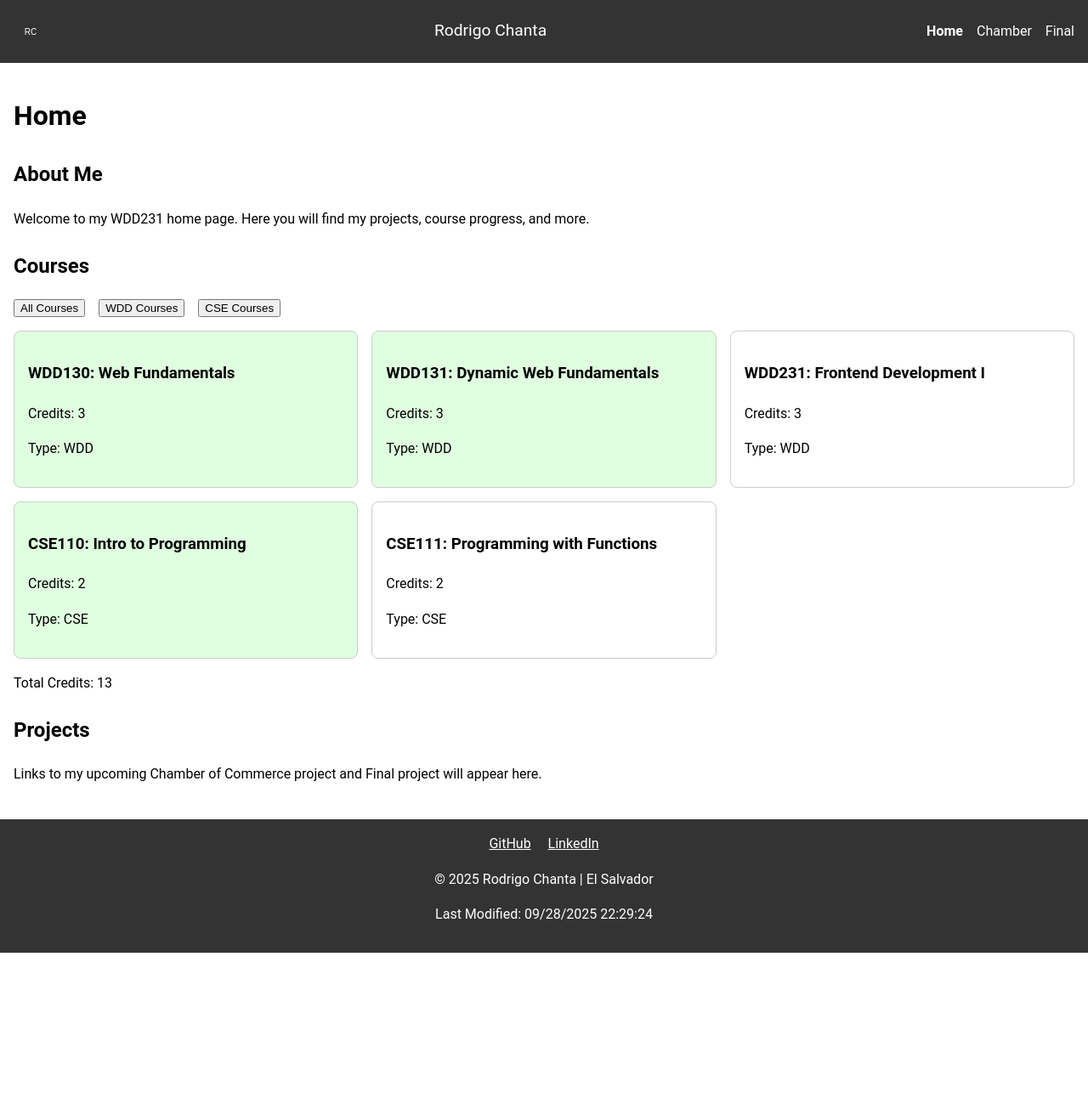
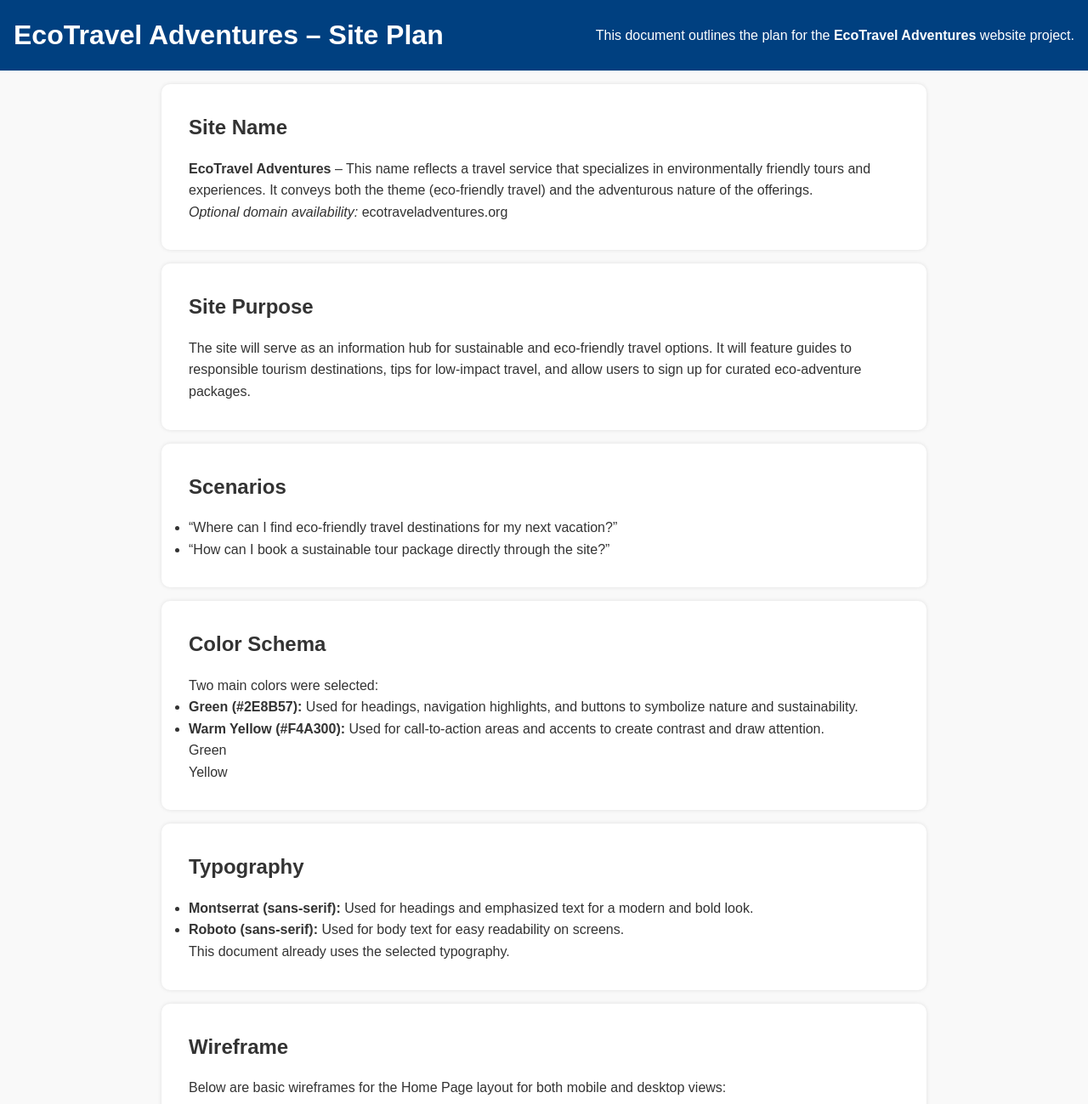
Before and after one commit to Rosterrr/wdd231, a plain HTML site: page index.html in a window 1280 px wide. Shown: the top 1299 px of the page at 85% size. Before the commit the page ends 1121 px from the top, so only its background shows below. Drawn offline with Linux system fonts and the light colour scheme; files that its build step writes are made by us from their sources.

Commit message:
index.html

```diff
--- a/index.html
+++ b/index.html
@@ -3,61 +3,69 @@
 <head>
   <meta charset="UTF-8">
   <meta name="viewport" content="width=device-width, initial-scale=1.0">
-  <meta name="description" content="Rodrigo's WDD231 Home Page">
-  <meta name="author" content="Rodrigo Chanta">
-  <title>WDD231 Home Page</title>
-  <link rel="stylesheet" href="wdd231/styles/small.css">
-  <link rel="stylesheet" href="wdd231/styles/large.css">
-  <script src="wdd231/scripts/navigation.js" defer></script>
-  <script src="wdd231/scripts/date.js" defer></script>
-  <script src="wdd231/scripts/course.js" defer></script>
+  <title>Site Plan – EcoTravel Adventures</title>
+  <!-- Google Fonts -->
+  <link href="https://fonts.googleapis.com/css2?family=Montserrat:wght@500&family=Roboto&display=swap" rel="stylesheet">
+  <!-- External CSS -->
+  <link rel="stylesheet" href="styles.css">
 </head>
 <body>
+
   <header>
-    <img src="wdd231/images/logo.svg" alt="Site Logo" class="logo">
-    <span class="site-name">Rodrigo Chanta</span>
-    <button id="menu" aria-label="Menu">&#9776;</button>
-    <nav>
-      <ul id="navLinks">
-        <li><a href="index.html" class="active">Home</a></li>
-        <li><a href="#">Chamber</a></li>
-        <li><a href="#">Final</a></li>
-      </ul>
-    </nav>
+    <h1>EcoTravel Adventures – Site Plan</h1>
+    <p>This document outlines the plan for the <strong>EcoTravel Adventures</strong> website project.</p>
   </header>
 
-  <main>
-    <h1>Home</h1>
+  <section>
+    <h2>Site Name</h2>
+    <p><strong>EcoTravel Adventures</strong> – This name reflects a travel service that specializes in environmentally friendly tours and experiences. It conveys both the theme (eco-friendly travel) and the adventurous nature of the offerings.</p>
+    <p><em>Optional domain availability:</em> ecotraveladventures.org</p>
+  </section>
 
-    <section>
-      <h2>About Me</h2>
-      <p>Welcome to my WDD231 home page. Here you will find my projects, course progress, and more.</p>
-    </section>
+  <section>
+    <h2>Site Purpose</h2>
+    <p>The site will serve as an information hub for sustainable and eco-friendly travel options. It will feature guides to responsible tourism destinations, tips for low-impact travel, and allow users to sign up for curated eco-adventure packages.</p>
+  </section>
 
-    <section>
-      <h2>Courses</h2>
-      <div class="buttons">
-        <button id="all">All Courses</button>
-        <button id="wdd">WDD Courses</button>
-        <button id="cse">CSE Courses</button>
-      </div>
-      <div id="courses"></div>
-      <p id="totalCredits"></p>
-    </section>
+  <section>
+    <h2>Scenarios</h2>
+    <ul>
+      <li>“Where can I find eco-friendly travel destinations for my next vacation?”</li>
+      <li>“How can I book a sustainable tour package directly through the site?”</li>
+    </ul>
+  </section>
 
-    <section>
-      <h2>Projects</h2>
-      <p>Links to my upcoming Chamber of Commerce project and Final project will appear here.</p>
-    </section>
-  </main>
+  <section>
+    <h2>Color Schema</h2>
+    <p>Two main colors were selected:</p>
+    <ul>
+      <li><strong>Green (#2E8B57):</strong> Used for headings, navigation highlights, and buttons to symbolize nature and sustainability.</li>
+      <li><strong>Warm Yellow (#F4A300):</strong> Used for call-to-action areas and accents to create contrast and draw attention.</li>
+    </ul>
+    <div class="color-samples">
+      <div class="color-swatch primary">Green</div>
+      <div class="color-swatch secondary">Yellow</div>
+    </div>
+  </section>
+
+  <section>
+    <h2>Typography</h2>
+    <ul>
+      <li><strong>Montserrat (sans-serif):</strong> Used for headings and emphasized text for a modern and bold look.</li>
+      <li><strong>Roboto (sans-serif):</strong> Used for body text for easy readability on screens.</li>
+    </ul>
+    <p>This document already uses the selected typography.</p>
+  </section>
+
+  <section class="wireframes">
+    <h2>Wireframe</h2>
+    <p>Below are basic wireframes for the Home Page layout for both mobile and desktop views:</p>
+    <h3>Mobile View:</h3>
+    <img src="https://www.beaumonde.co.uk/cdn/shop/articles/1e0cb3f0557221d25f5b820482604ca7_6188a6a3-7956-42c7-8f7a-96a989b66422.jpg?v=1741107778"Mobile Wireframe Sketch">
+    <h3>Desktop View:</h3>
+    <img src="https://c4.wallpaperflare.com/wallpaper/586/603/742/minimalism-4k-for-mac-desktop-wallpaper-preview.jpg" alt="Desktop Wireframe Sketch">
+    <p>Wireframes show placement of logo, navigation, hero image, main content blocks, and footer.</p>
+  </section>
 
   <footer>
-    <div class="social">
-      <a href="https://github.com/yourgithubusername" target="_blank">GitHub</a>
-      <a href="https://linkedin.com/in/yourlinkedin" target="_blank">LinkedIn</a>
-    </div>
-    <p>&copy; <span id="currentyear"></span> Rodrigo Chanta | El Salvador</p>
-    <p id="lastModified"></p>
-  </footer>
-</body>
-</html>
+    <p><small>Self-Checked for validation, accessibility, best practices, color contrast, SEO, and performance.</small></p>
```
